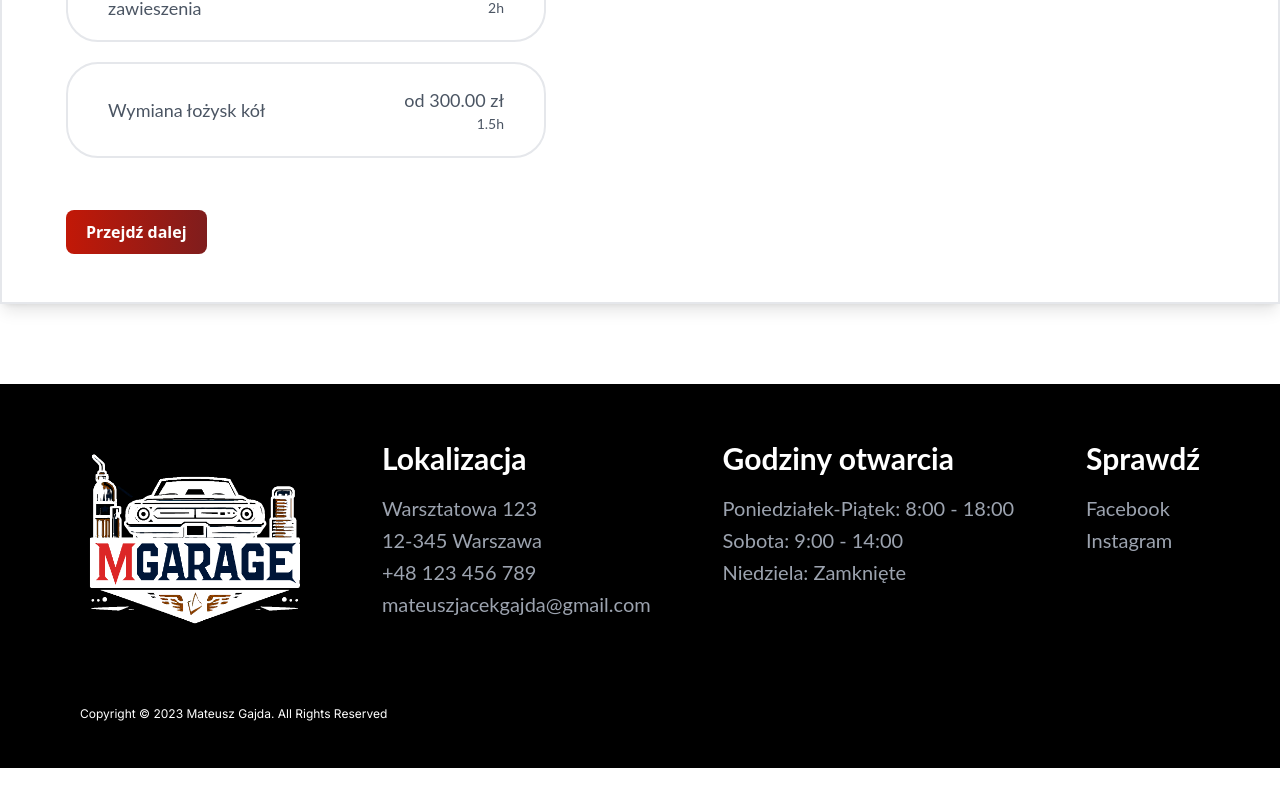
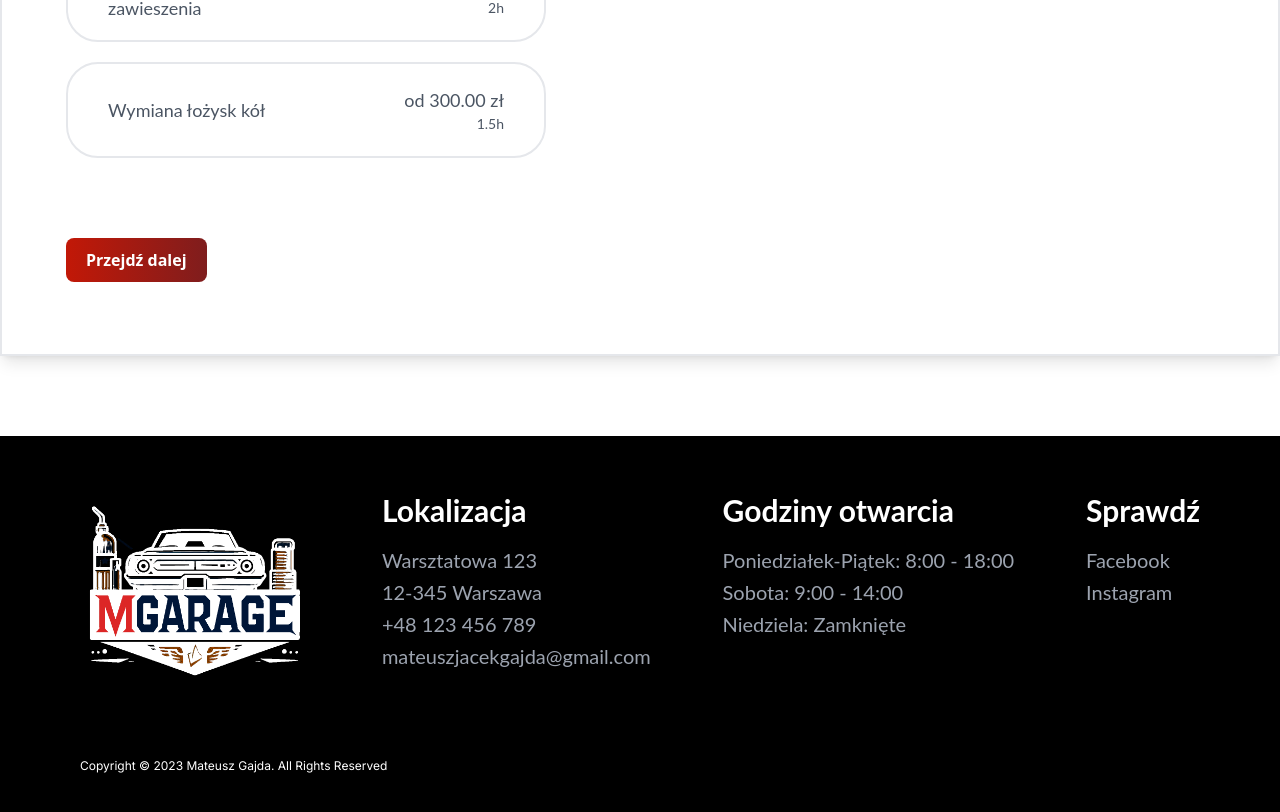
Before and after one commit to mg300/mgarage, a Next.js app: page /book in a window 1280 px wide. Shown: the part 1512-2324 px from the top of the page. Before the commit the page ends 2280 px from the top, so only its background shows below. Built offline with nearby package versions, Linux system fonts and the light colour scheme.

Commit message:
feat: edit scroll, encode URL

```diff
--- a/src/app/book/page.tsx
+++ b/src/app/book/page.tsx
@@ -261,6 +261,7 @@ function Page() {
   ];
   const selectedServices = searchParams.get("IDs");
   let IDs: string[] = selectedServices ? selectedServices.split(",") : [];
+
   const handleCheck = function (id: string) {
     if (IDs.includes(id)) {
       IDs = IDs.filter((item) => item !== id);
@@ -272,7 +273,8 @@ function Page() {
 
       setIndexOfDescr(index);
     }
-    router.replace(`?IDs=${IDs.join(",")}`, { scroll: false });
+
+    router.replace(`?IDs=${encodeURIComponent(IDs.join(","))}`, { scroll: false });
   };
   return (
     <div className="min-h-screen pt-40 font-body  mx-auto max-w-[80rem] ">
@@ -312,9 +314,15 @@ function Page() {
         </div>
         {info && <p className="text-red-700 text-lg mb-10">Nie zaznaczono żadnej pozycji</p>}
         <Link
-          scroll={false}
-          href={IDs.length > 0 ? `/book/vehicle/?IDs${IDs.join(",")}` : `/book`}
-          className="absolute bottom-10"
+          scroll={IDs.length === 0 ? false : true}
+          href={
+            IDs.length > 0
+              ? {
+                  pathname: "/book/vehicle",
+                  search: `?IDs=${encodeURIComponent(IDs.join(","))}`,
+                }
+              : "/book"
+          }
         >
           <Button
             onClick={() => {
```
